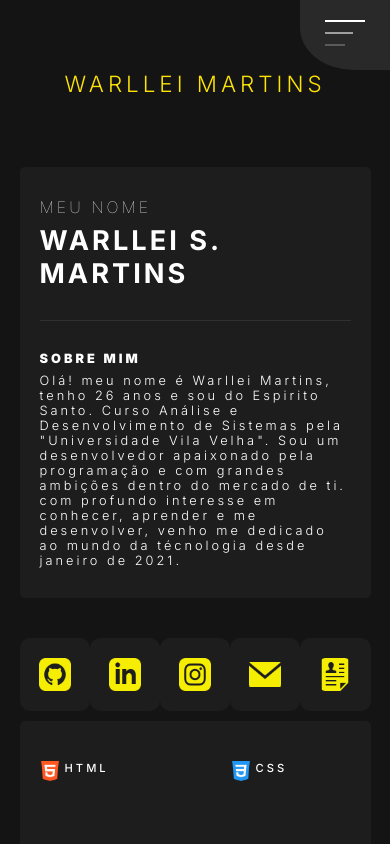
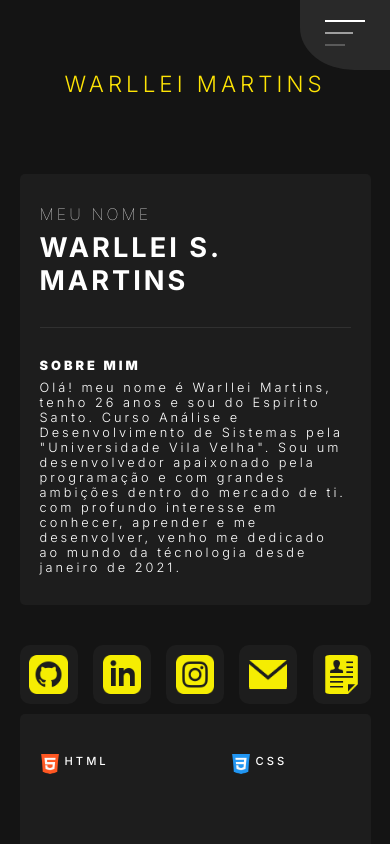
Before and after one commit to warlleism/portifolio-2023, a React (Create React App) app: page / in a window 390 px wide. Shown: the top 844 px of the page. Built offline with nearby package versions, Linux system fonts and the light colour scheme.

Commit message:
correção

```diff
--- a/src/sobre/style.scss
+++ b/src/sobre/style.scss
@@ -217,11 +217,18 @@
 @media screen and (max-width: 480px) {
     .main-sobre {
         margin-top: 200px;
+
         .container-name {
             .sobre-mim {
                 div:nth-child(2) {
                     font-size: .8rem;
                 }
+            }
+        }
+
+        .container-contact {
+            a {
+                padding: 10px 5px  !important;
             }
         }
     }
```
